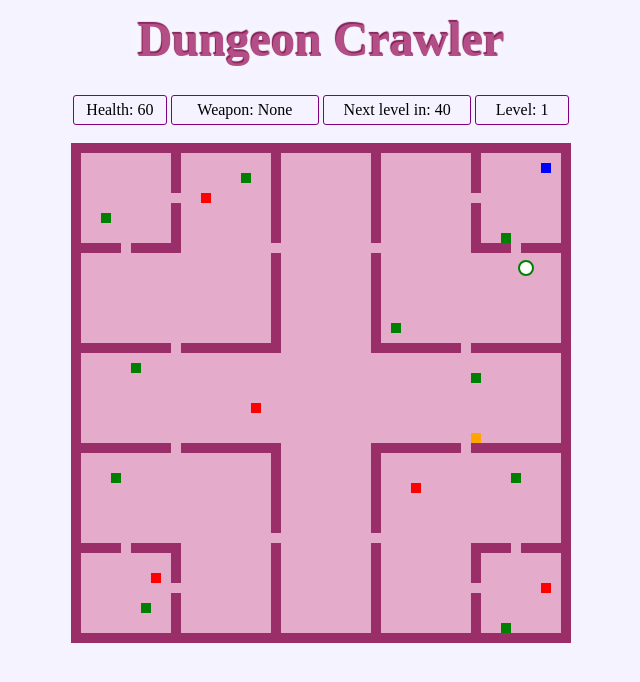
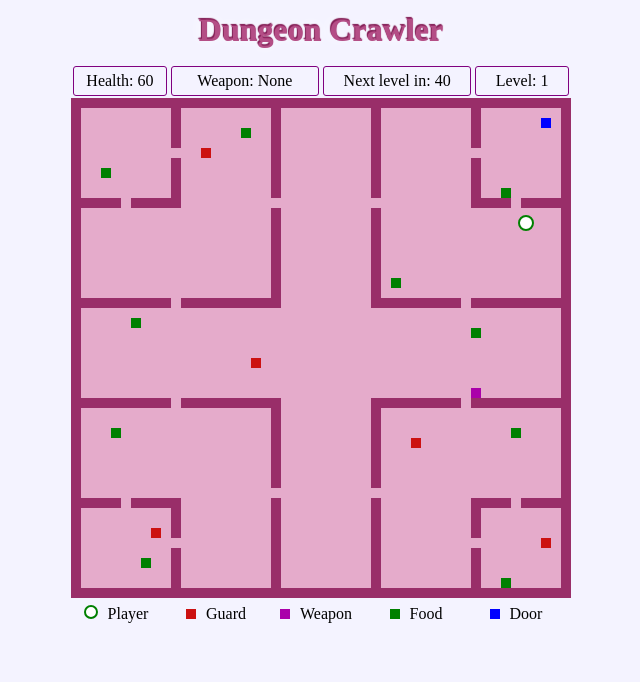
Before and after one commit to vijayabharathib/fcc-project-dungeon-crawler, a React (Create React App) app: page / in a window 1280 px wide. Shown: the top 682 px of the page, without its empty margins (319-959 px from the left). Built offline with nearby package versions, Linux system fonts and the light colour scheme.

Commit message:
add legend

```diff
--- /dev/null
+++ b/src/scripts/components/Legend.js
@@ -0,0 +1,16 @@
+import React, {} from 'react';
+import '../../styles/css/Legend.css';
+
+let Legend = (props) => {
+  return (
+    <ul className="c-legend">
+      <li className="c-legend_player"><i></i>Player</li>
+      <li className="c-legend_guard"><i></i>Guard</li>
+      <li className="c-legend_weapon"><i></i>Weapon</li>
+      <li className="c-legend_food"><i></i>Food</li>
+      <li className="c-legend_door"><i></i>Door</li>
+    </ul>
+  );
+}
+
+export default Legend;
--- a/src/scripts/components/Maze.js
+++ b/src/scripts/components/Maze.js
@@ -2,6 +2,7 @@ import React from 'react';
 import Tile from './Tile';
 import GameResult from './GameResult';
 import PlayerStatus from './Player';
+import Legend from './Legend';
 import {connect} from 'react-redux';
 import {createMaze} from '../actions/mazeActions';
 import '../../styles/css/GameBoard.css';
@@ -27,11 +28,12 @@ let Maze =({state,control,dispatch})=> {
         <GameResult result={state.result} onClick={restart} />
         <PlayerStatus player={state.player} result={state.result} />
         {control}
-          <table className={"frame " + state.result}>
-            <tbody className="c-game__board">
-                {maze}
-            </tbody>
-          </table>
+        <table className={"frame " + state.result}>
+          <tbody className="c-game__board">
+              {maze}
+          </tbody>
+        </table>
+        <Legend />
       </div>
     )
 
--- /dev/null
+++ b/src/styles/css/Legend.css
@@ -0,0 +1,38 @@
+.c-legend {
+  list-style: none;
+  display: flex;
+  align-items: center;
+  justify-content: space-between;
+  padding: 0;
+  margin: 0;
+  margin-top: 5px; }
+  .c-legend li {
+    display: inline-block;
+    flex: 3;
+    border-radius: 3px;
+    margin: 2px; }
+    .c-legend li i {
+      width: 10px;
+      height: 10px;
+      padding: 5px;
+      line-height: 0;
+      display: inline-block;
+      margin-left: -10px;
+      margin-right: 10px; }
+
+.c-legend_player i {
+  background: white;
+  border: 2px solid green;
+  border-radius: 50%; }
+
+.c-legend_guard i {
+  background: #c11; }
+
+.c-legend_weapon i {
+  background: #a0a; }
+
+.c-legend_food i {
+  background: green; }
+
+.c-legend_door i {
+  background: blue; }
--- a/src/styles/css/Player.css
+++ b/src/styles/css/Player.css
@@ -3,7 +3,9 @@
   display: flex;
   align-items: center;
   justify-content: space-between;
-  padding: 0; }
+  padding: 0;
+  margin: 0;
+  margin-top: 5px; }
   .player_status li {
     display: inline-block;
     flex: 3;
--- a/src/styles/css/Tile.css
+++ b/src/styles/css/Tile.css
@@ -16,10 +16,10 @@
     border: 2px solid green; }
 
 .c-tile--guard {
-  background: red; }
+  background: #c11; }
 
 .c-tile--weapon {
-  background: orange; }
+  background: #a0a; }
 
 .c-tile--food {
   background: green; }
--- a/src/styles/css/index.css
+++ b/src/styles/css/index.css
@@ -38,10 +38,11 @@ body {
 
 .c-app__container {
   text-align: center;
-  display: inline-block; }
+  display: inline-block;
+  position: relative; }
 
 .brand {
-  font-size: 3em;
+  font-size: 2em;
   margin: 0 auto 10px auto;
   text-align: center;
   color: #B44E86;
--- /dev/null
+++ b/src/styles/scss/Legend.scss
@@ -0,0 +1,45 @@
+.c-legend {
+  list-style: none;
+  display: flex;
+  align-items: center;
+  justify-content: space-between;
+  padding: 0;
+  margin: 0;
+  margin-top: 5px;
+  li {
+    display: inline-block;
+    flex: 3;
+    border-radius: 3px;
+    margin: 2px;
+
+    i {
+      width: 10px;
+      height: 10px;
+      padding: 5px;
+      line-height: 0;
+      display: inline-block;
+      margin-left: -10px;
+      margin-right: 10px;
+    }
+  }
+}
+
+.c-legend_player i {
+    background: white;
+    border: 2px solid green;
+    border-radius: 50%;
+}
+
+.c-legend_guard i {
+  background: #c11;
+}
+
+.c-legend_weapon i {
+  background: #a0a;
+}
+.c-legend_food i {
+  background: green;
+}
+.c-legend_door i {
+  background: blue;
+}
--- a/src/styles/scss/Player.scss
+++ b/src/styles/scss/Player.scss
@@ -4,6 +4,8 @@
   align-items: center;
   justify-content: space-between;
   padding: 0;
+  margin: 0;
+  margin-top: 5px;
   li {
     display: inline-block;
     flex: 3;
--- a/src/styles/scss/Tile.scss
+++ b/src/styles/scss/Tile.scss
@@ -21,11 +21,11 @@
 }
 
 .c-tile--guard {
-  background: red;
+  background: #c11;
 }
 
 .c-tile--weapon {
-  background: orange;
+  background: #a0a;
 }
 
 .c-tile--food {
--- a/src/styles/scss/index.scss
+++ b/src/styles/scss/index.scss
@@ -9,18 +9,7 @@ html{
 }
 
 body {
-  // background: $color-secondary-2-1;
-  // background: linear-gradient(to bottom right, #fddb92,#d1fdff);
-  // background: linear-gradient(to bottom right,   #fff1eb,#ace0f9);
-  // background: linear-gradient(to bottom, #a3bded,#6991c7);
-  // background-image: linear-gradient(to top, #09203f 0%, #537895 100%);
-  // background-image: linear-gradient(to top, #c71d6f, #d09693);
-  // background-image: linear-gradient(60deg, #29323c 0%, #485563 100%);
-  // background: linear-gradient(-180deg, #BCC5CE 0%, #929EAD 98%), radial-gradient(at top left, rgba(255,255,255,0.30) 0%, rgba(0,0,0,0.30) 100%);
-  //  background-blend-mode: screen;
-  //  background-image: linear-gradient(to top, #1e3c72 0%, #1e3c72 1%, #2a5298 100%);
-  //  background-image: linear-gradient(to right, #243949 0%, #517fa4 100%);
-  //  background-image: linear-gradient(-225deg, #E3FDF5 0%, #FFE6FA 100%);
+
   height: 100%;
   margin: 2px;
   animation: 180s background_swatch infinite;
@@ -55,9 +44,10 @@ body {
 .c-app__container {
   text-align: center;
   display: inline-block;
+  position: relative;
 }
 .brand{
-  font-size: 3em;
+  font-size: 2em;
   margin: 0 auto 10px auto;
   text-align: center;
   color: $color-secondary-2-0;
```
